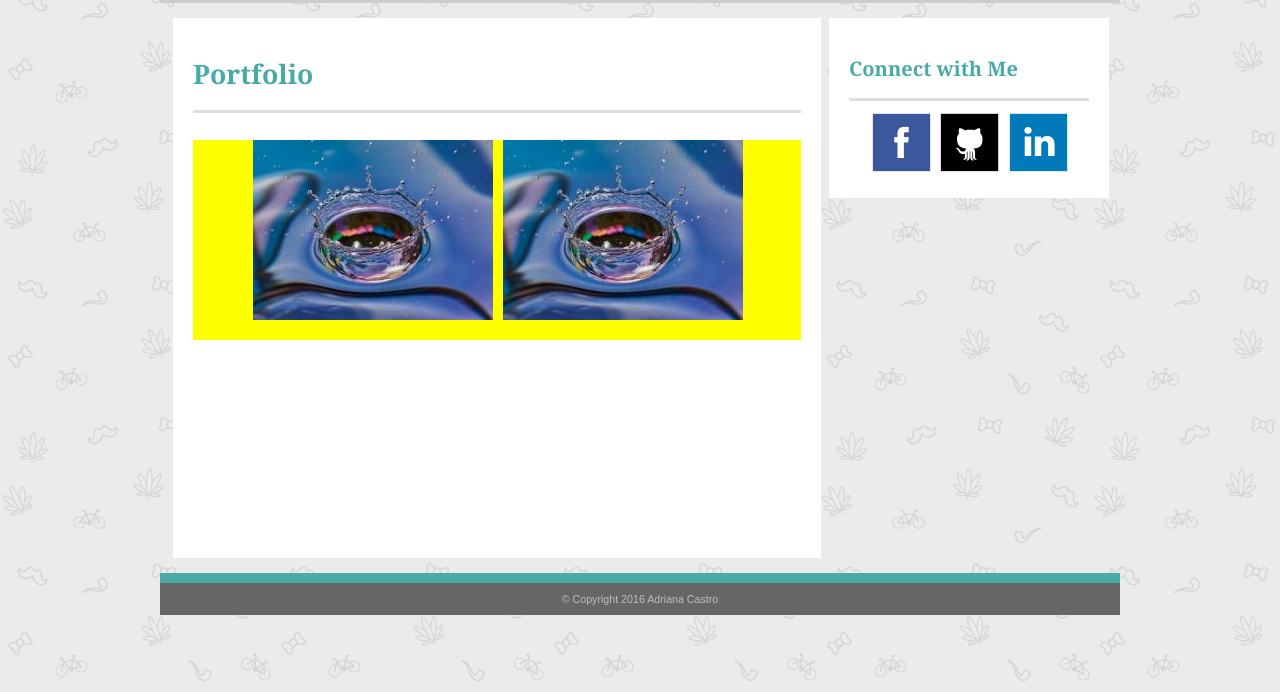
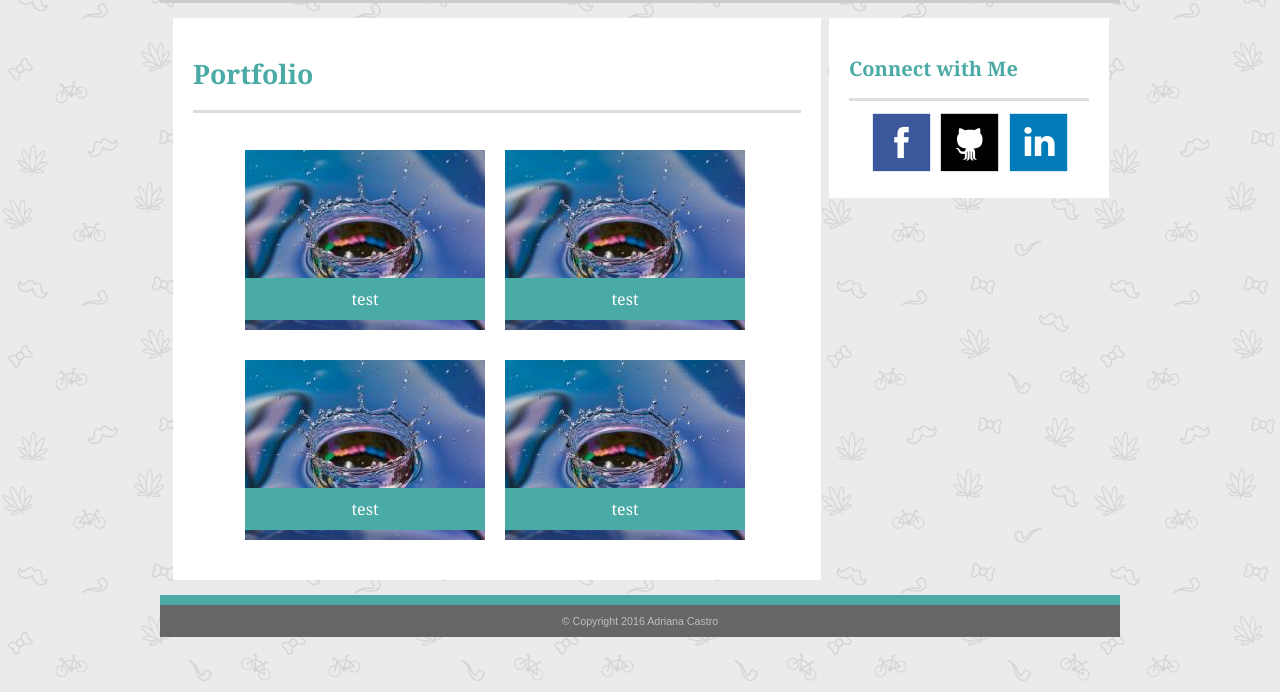
Before and after one commit to harendranathvegi9/Basic-Portfolio, a PHP site: page /portfolio.html in a window 1280 px wide. Shown: the part 108-800 px from the top of the page. Run offline with PHP 8.4, Linux system fonts and the light colour scheme.

Commit message:
homeworkFinished

```diff
--- a/assets/css/style.css
+++ b/assets/css/style.css
@@ -176,11 +176,33 @@ textarea.message{
 
 }
 
-.portfolioImages {
+.portfolioImagesContainer {
 
 	margin: 0 auto;
-	background-color: yellow;
 	min-height: 200px;
-	padding-left: 60px;
+	padding-left: 42px;
 
 }
+
+.imageBanner {
+    position: relative;
+    width: 240px;
+    float: left;
+    padding: 10px;
+}
+
+
+.imageBanner p {
+
+    position: absolute;
+    left: 10px;
+    padding: 10px;
+    height: 22px;
+    width: 220px;
+    color: #FFF;
+    margin-top: 128px;
+    background-color: #4aaaa5;
+    font-family: 'Georgia', Times, Times New Roman, serif;
+    text-align: center;
+
+}
--- a/portfolio.html
+++ b/portfolio.html
@@ -25,9 +25,32 @@
 				<div class="mainSection">
 					<h1>Portfolio</h1>
 					<hr> <Br>
-					<div class="portfolioImages">
-						<img src="assets/images/placeHolder1.jpg">
-						<img src="assets/images/placeHolder1.jpg">
+					<div class="portfolioImagesContainer">
+
+						<!-- Picture One -->
+						<div class="imageBanner">
+							<img src="assets/images/placeHolder1.jpg">
+							<p>test</p>
+						</div>
+						<!-- end Picture One -->
+
+						<!-- Picture Two -->
+						<div class="imageBanner">
+							<img src="assets/images/placeHolder1.jpg">
+							<p>test</p>
+						</div>
+
+						<!-- Picture Three -->
+						<div class="imageBanner">
+							<img src="assets/images/placeHolder1.jpg">
+							<p>test</p>
+						</div>
+
+						<!-- Picture Four -->
+						<div class="imageBanner">
+							<img src="assets/images/placeHolder1.jpg">
+							<p>test</p>
+						</div>
 					</div>
 
 				</div> <!-- end mainSection -->
```
